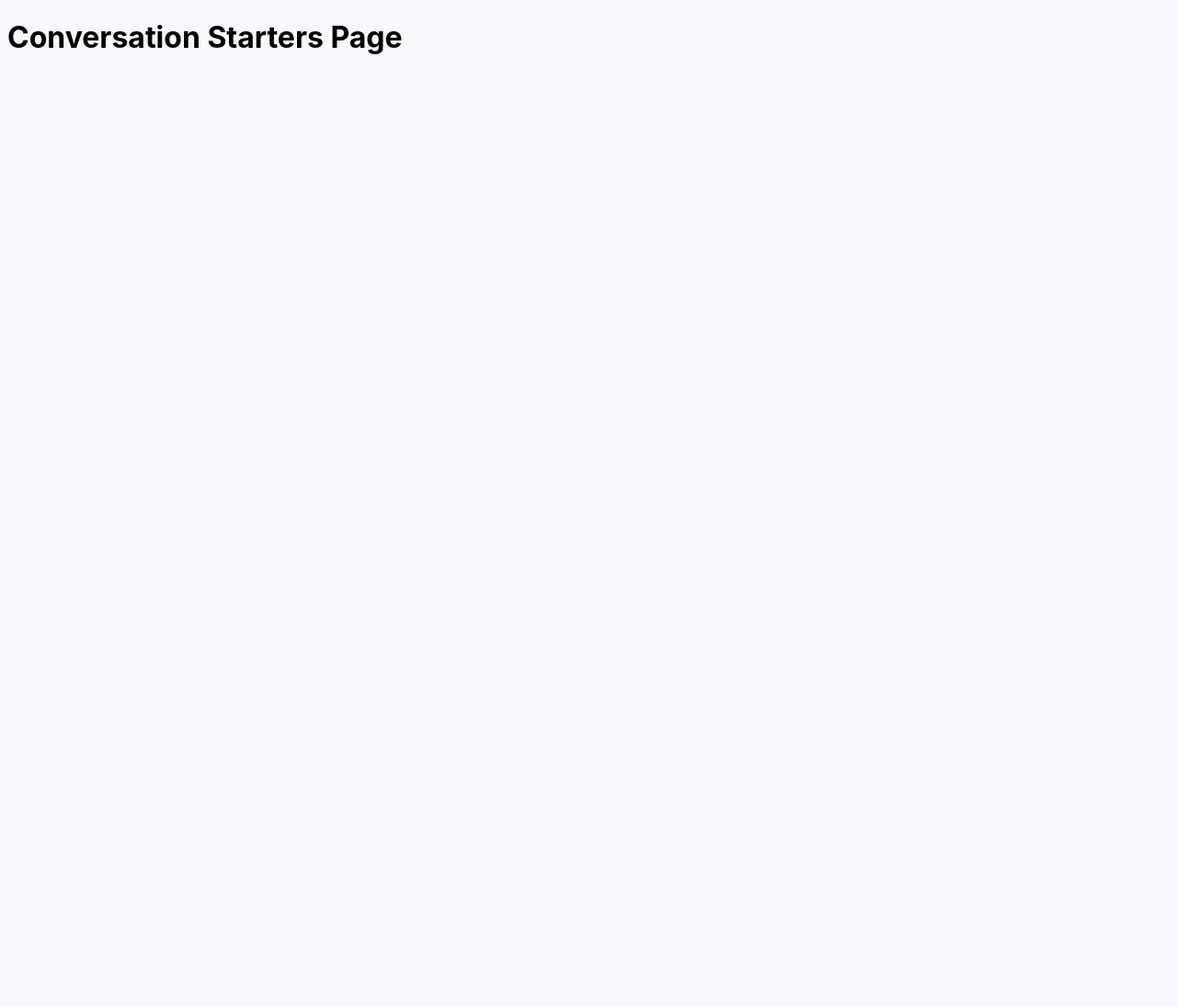
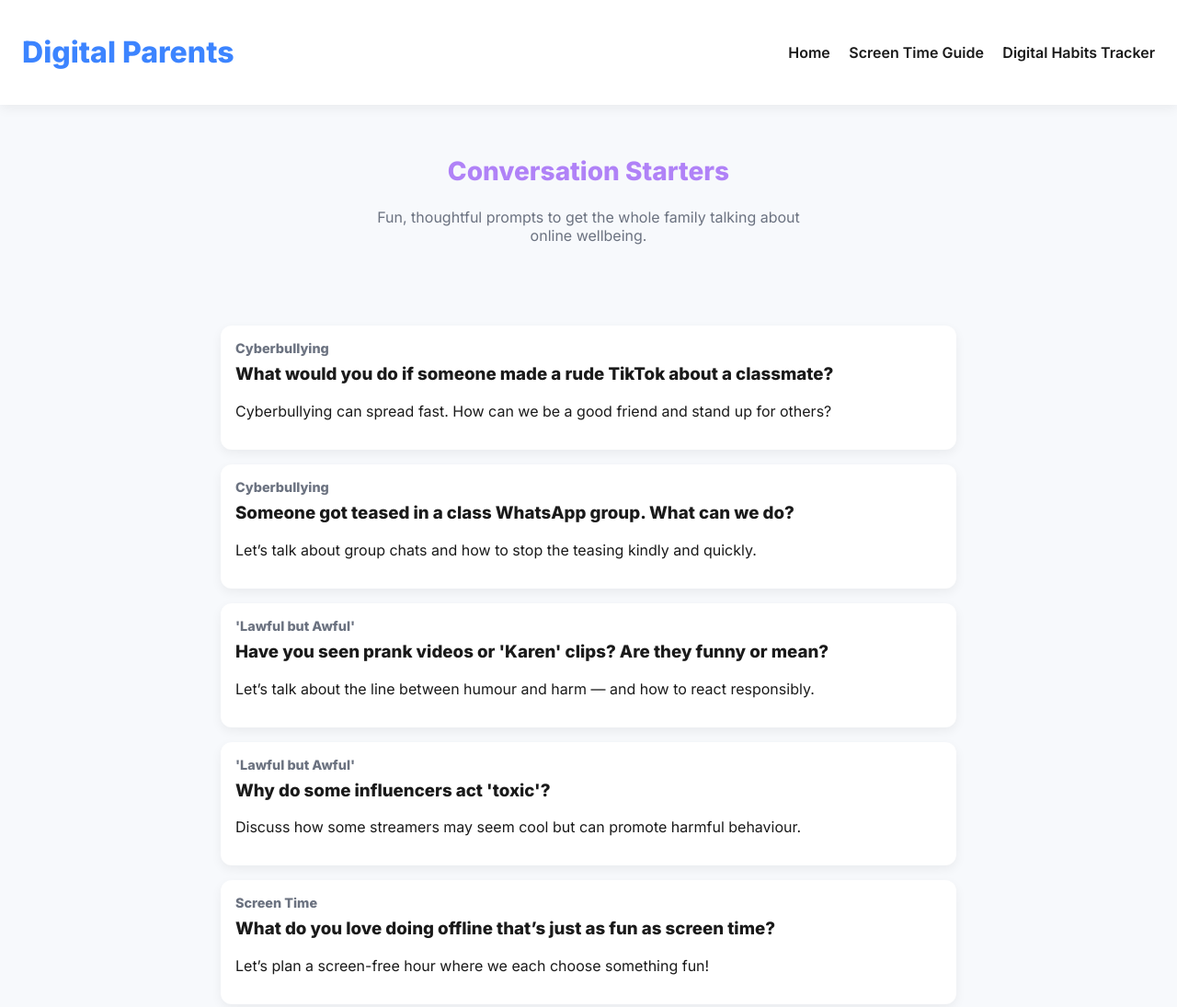
Before and after one commit to rachtan1/digital-parents, a plain HTML site: page conversation-starters.html in a window 1280 px wide. Shown: the top 1095 px of the page at 92% size. Before the commit the page ends 800 px from the top, so only its background shows below. Drawn offline with Linux system fonts and the light colour scheme.

Commit message:
convo commit

```diff
--- a/conversation-starters.html
+++ b/conversation-starters.html
@@ -1 +1,142 @@
-<!DOCTYPE html><html><head><title>Conversation Starters</title><link rel='stylesheet' href='css/styles.css'></head><body><h1>Conversation Starters Page</h1></body></html>
+<!DOCTYPE html>
+<html lang="en">
+<head>
+  <meta charset="UTF-8" />
+  <meta name="viewport" content="width=device-width, initial-scale=1.0" />
+  <title>Conversation Starters</title>
+  <link href="https://fonts.googleapis.com/css2?family=Inter:wght@400;600;800&display=swap" rel="stylesheet">
+  <style>
+    :root {
+      --blue: #3c84ff;
+      --purple: #b082f7;
+      --teal: #2bd4b3;
+      --light-bg: #f7f9fc;
+      --gray: #6b7280;
+      --card-radius: 12px;
+      --card-shadow: 0 4px 12px rgba(0, 0, 0, 0.06);
+    }
+
+    body {
+      margin: 0;
+      font-family: 'Inter', sans-serif;
+      background-color: var(--light-bg);
+      color: #1a1a1a;
+    }
+
+    header {
+      background-color: #fff;
+      padding: 1rem 1.5rem;
+      box-shadow: var(--card-shadow);
+      display: flex;
+      justify-content: space-between;
+      align-items: center;
+    }
+
+    header h1 {
+      color: var(--blue);
+    }
+
+    nav a {
+      margin-left: 1rem;
+      text-decoration: none;
+      color: #1a1a1a;
+      font-weight: 600;
+    }
+
+    .hero {
+      text-align: center;
+      padding: 2rem 1rem;
+    }
+
+    .hero h2 {
+      font-size: 1.75rem;
+      color: var(--purple);
+    }
+
+    .hero p {
+      font-size: 1rem;
+      color: var(--gray);
+      max-width: 500px;
+      margin: 0.5rem auto 2rem;
+    }
+
+    .section {
+      padding: 1.5rem 1rem;
+      max-width: 800px;
+      margin: auto;
+    }
+
+    .card {
+      background-color: #fff;
+      padding: 1rem;
+      margin-bottom: 1rem;
+      border-radius: var(--card-radius);
+      box-shadow: var(--card-shadow);
+    }
+
+    .topic {
+      font-size: 0.9rem;
+      font-weight: bold;
+      color: var(--gray);
+      margin-bottom: 0.5rem;
+    }
+
+    .card h3 {
+      margin-top: 0;
+    }
+  </style>
+</head>
+<body>
+  <header>
+    <h1>Digital Parents</h1>
+    <nav>
+      <a href="index.html">Home</a>
+      <a href="screen-time-guide.html">Screen Time Guide</a>
+      <a href="digital-habits-tracker.html">Digital Habits Tracker</a>
+    </nav>
+  </header>
+
+  <section class="hero">
+    <h2>Conversation Starters</h2>
+    <p>Fun, thoughtful prompts to get the whole family talking about online wellbeing.</p>
+  </section>
+
+  <section class="section">
+    <div class="card">
+      <div class="topic">Cyberbullying</div>
+      <h3>What would you do if someone made a rude TikTok about a classmate?</h3>
+      <p>Cyberbullying can spread fast. How can we be a good friend and stand up for others?</p>
+    </div>
+
+    <div class="card">
+      <div class="topic">Cyberbullying</div>
+      <h3>Someone got teased in a class WhatsApp group. What can we do?</h3>
+      <p>Let’s talk about group chats and how to stop the teasing kindly and quickly.</p>
+    </div>
+
+    <div class="card">
+      <div class="topic">'Lawful but Awful'</div>
+      <h3>Have you seen prank videos or 'Karen' clips? Are they funny or mean?</h3>
+      <p>Let’s talk about the line between humour and harm — and how to react responsibly.</p>
+    </div>
+
+    <div class="card">
+      <div class="topic">'Lawful but Awful'</div>
+      <h3>Why do some influencers act 'toxic'?</h3>
+      <p>Discuss how some streamers may seem cool but can promote harmful behaviour.</p>
+    </div>
+
+    <div class="card">
+      <div class="topic">Screen Time</div>
+      <h3>What do you love doing offline that’s just as fun as screen time?</h3>
+      <p>Let’s plan a screen-free hour where we each choose something fun!</p>
+    </div>
+
+    <div class="card">
+      <div class="topic">Screen Time</div>
+      <h3>Which apps or games help you learn while having fun?</h3>
+      <p>Have you tried SLS or Duolingo? Let's talk about learning tools.</p>
+    </div>
+  </section>
+</body>
+</html>
```
